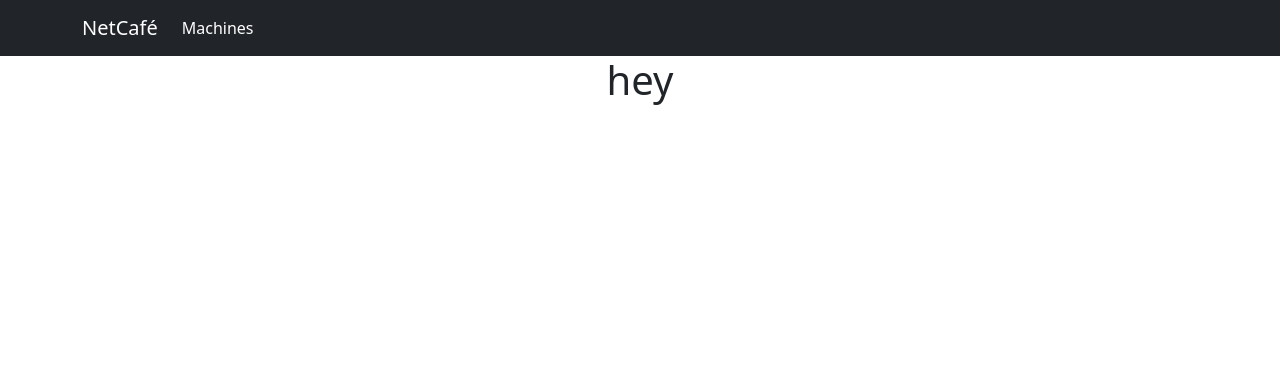
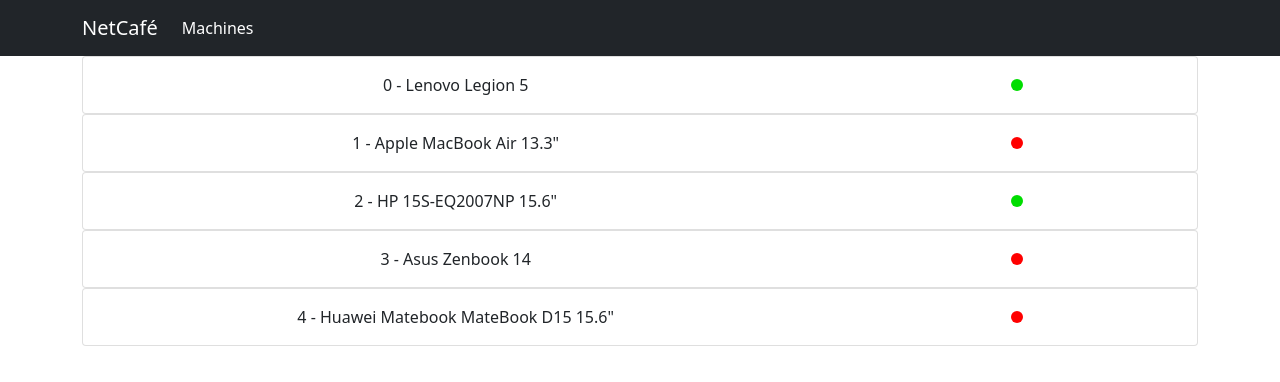
Before and after one commit to Inryatt/IES_NetCafe, a React (Create React App) app in the folder webapp/: page /machines in a window 1280 px wide. Shown: the top 382 px of the page. Built offline with nearby package versions, Linux system fonts and the light colour scheme.

Commit message:
machineList component

```diff
--- a/webapp/package.json
+++ b/webapp/package.json
@@ -12,6 +12,7 @@
     "react-dom": "^17.0.2",
     "react-router-dom": "6",
     "react-scripts": "4.0.3",
+    "styled-components": "^5.3.3",
     "web-vitals": "^1.0.1"
   },
   "scripts": {
--- a/webapp/public/machine_usage_sample.json
+++ b/webapp/public/machine_usage_sample.json
@@ -12,7 +12,8 @@
         "network_usage": 35,
         "power_usage": 400,
         "uptime": 3600,
-        "software_usage": [0, 7, 9]
+        "software_usage": [0, 7, 9],
+        "current_user": 1
     },
     {
         "machine_id": 1,
@@ -27,7 +28,8 @@
         "network_usage": 70,
         "power_usage": 380,
         "uptime": 5439,
-        "software_usage": [1, 8, 10]
+        "software_usage": [1, 8, 10],
+        "current_user": -1
     },
     {
         "machine_id": 2,
@@ -42,6 +44,7 @@
         "network_usage": 70,
         "power_usage": 300,
         "uptime": 2684,
-        "software_usage": [3, 5]
+        "software_usage": [3, 5],
+        "current_user": 4
     }
 ]
--- a/webapp/public/sample_machine_list.json
+++ b/webapp/public/sample_machine_list.json
@@ -5,7 +5,8 @@
         "gpu": "MSI GeForce RTX 2070 SUPER 8 GB",
         "ram": "16 GB",
         "disk": "Samsung 970 Evo Plus 500 GB SSD",
-        "os": "Windows 10"
+        "os": "Windows 10",
+        "name": "Lenovo Legion 5"
     },
     {
         "id": 1,
@@ -13,7 +14,8 @@
         "gpu": "Gigabyte Radeon RX 5600 XT 6 GB WINDFORCE OC",
         "ram": "16 GB",
         "disk": "ADATA XPG SX8200 Pro 500 SSD",
-        "os": "Windows 11"
+        "os": "Windows 11",
+        "name": "Apple MacBook Air 13.3\""
     },
     {
         "id": 2,
@@ -21,7 +23,8 @@
         "gpu": "Radeon Vega 8",
         "ram": "8 GB",
         "disk": "Klevv CRAS C710 512 GB M.2-2280 NVME Solid State Drive",
-        "os": "Windows 10"
+        "os": "Windows 10",
+        "name": "HP 15S-EQ2007NP 15.6\""
     },
     {
         "id": 3,
@@ -29,7 +32,8 @@
         "gpu": "Intel HD Graphics 4600",
         "ram": "8 GB",
         "disk": "Intel 545s 256 GB",
-        "os": "Ubuntu 20.04"
+        "os": "Ubuntu 20.04",
+        "name": "Asus Zenbook 14"
     },
     {
         "id": 4,
@@ -37,6 +41,7 @@
         "gpu": "NVIDIA GeForce RTX 3090 24 GB",
         "ram": "32 GB",
         "disk": "Samsung 980 Pro 1 TB M.2-2280 NVME SSD",
-        "os": "Windows 11"
+        "os": "Windows 11",
+        "name": "Huawei Matebook MateBook D15 15.6\""
     }
 ]
--- a/webapp/src/App.css
+++ b/webapp/src/App.css
@@ -36,3 +36,7 @@
     transform: rotate(360deg);
   }
 }
+
+.card:hover {
+  cursor: pointer;
+}
--- a/webapp/src/pages/MachineListPage/MachineListPage.js
+++ b/webapp/src/pages/MachineListPage/MachineListPage.js
@@ -1,20 +1,82 @@
 import React, { useEffect, useState } from "react";
+import Card from 'react-bootstrap/Card'
+import styled from "styled-components";
+import { Row, Col } from "react-bootstrap";
 
+
+const ActiveCircle = styled.div`
+&:after {
+    content: " ";
+    display: inline-block;
+    color: "green";
+    height: 0.75em;
+    width: 0.75em;
+    border-radius: 100%;
+    margin-left: 1em;
+    background-color: ${({isActive}) => isActive ? "#0d0" : "red"}
+}
+`
 
 const MachineListPage = () => {
 
+    const [machineData, setMachineData] = useState([])
+    const [machineUsage, setMachineUsage] = useState([])
+    const [selMachine, setSelMachine] = useState() // Provavelmente serao states do pai que chamara a lista de maquinas
 
     const loadSampleMachines = () => {
-
+        fetch(`${process.env.PUBLIC_URL}/sample_machine_list.json`)
+        .then(response => response.json())
+        .then(data => setMachineData(data))
     }
 
+    const getMachineUsage = (machineId) => {
+        // Future API --> Just get usage from machineID,
+        // instead of returning everything and filtering
 
+        fetch(`${process.env.PUBLIC_URL}/machine_usage_sample.json`)
+        .then(response => response.json())
+        .then(data => setMachineUsage(data))
+
+        // const response = await (await fetch(`${process.env.PUBLIC_URL}/sample_machine_list.json`)).json()
+        // for (let i = 0; i < response.length; i++) {
+        //     const machine = response[i]
+        //     console.log("machine", machine)
+        //     if (machine.id == machineId) return machine
+        // }
+        // return null
+    }
+
+    useEffect(() => {
+        loadSampleMachines()
+        getMachineUsage()
+    }, [])
 
     return (
         <div>
-            <h1>
-                hey
-            </h1>
+            {
+                machineData.map(machine => {
+                    const machine_usage = machineUsage.filter(usage => usage.machine_id == machine.id)
+                    return (
+                        <Card
+                            key={machine.id}
+                            onClick={() => setSelMachine(machine)}
+                            bg={selMachine && selMachine.id == machine.id ? "primary" : ""}
+                            text={selMachine && selMachine.id == machine.id ? "white" : "dark"}
+                        >
+                            <Card.Body>
+                                <Row>
+                                    <Col sm={8}>
+                                        {machine.id} - {machine.name}
+                                    </Col>
+                                    <Col sm={4}>
+                                        <ActiveCircle isActive={machine_usage.length > 0 && machine_usage[0].current_user != -1}/>
+                                    </Col>
+                                </Row>
+                            </Card.Body>
+                        </Card>
+                    )
+                })
+            }
         </div>
     )
 }
```
Also changed, not shown: 1 other file (tests, documents, lock files or other folders).
